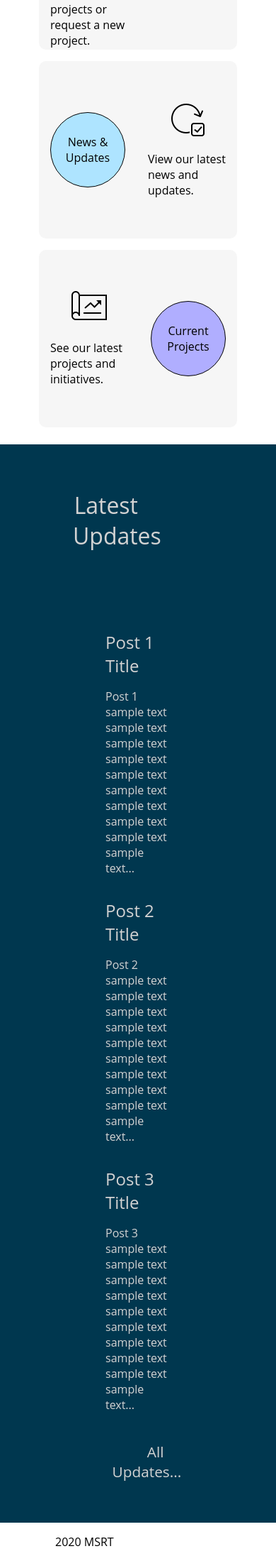
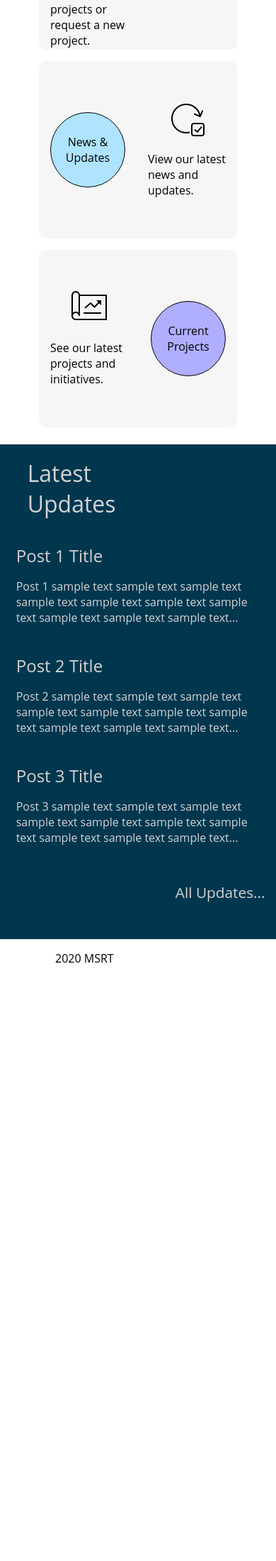
Before and after one commit to wecanmsrt/bcmsrt.github.io, a Jekyll site: the page built from index.html, in a window 390 px wide. Shown: the part 869-3068 px from the top of the page at 71% size. Built offline with Jekyll 4.4.1, drawn with Linux system fonts in a browser that asks for light colours; after the commit the page ends 2246 px from its top, so only the background shows below that.

Commit message:
add responsiveness to blog preview

```diff
--- a/_sass/main.scss
+++ b/_sass/main.scss
@@ -1,4 +1,4 @@
-$mobile-transition-width: 750px;
+$mobile-transition-width: 900px;
 $mini-mobile-transition-width: 500px;
 
 [hidden] {
@@ -404,11 +404,6 @@ a {
   }
 }
 
-footer {
-  margin: 0 auto;
-  max-width: 60%;
-}
-
 .home-posts {
   width: 100%;
   background: #00374f;
@@ -459,6 +454,47 @@ footer {
       text-align: right;
       font-size: 1.3em;
     }
-
   }
 }
+
+@media screen and (max-width: $mobile-transition-width) {
+  .home-posts {
+    .home-posts-content {
+      width: 70%;
+      justify-content: left;
+
+      h2 {
+        margin: 0.6em;
+        padding: 0;
+      }
+
+      .post-previews {
+        margin: 0;
+        width: 100%;
+      }
+
+      .post-preview {
+        margin: 2.5em 0.2em;
+        width: 100%;
+
+        &:first-child {
+          margin-top: 1em;
+        }
+      }
+    }
+  }
+}
+
+@media screen and (max-width: $mini-mobile-transition-width) {
+  .home-posts {
+    .home-posts-content {
+      width: 90%;
+      justify-content: left;
+    }
+  }
+}
+
+footer {
+  margin: 0 auto;
+  max-width: 60%;
+}
```
